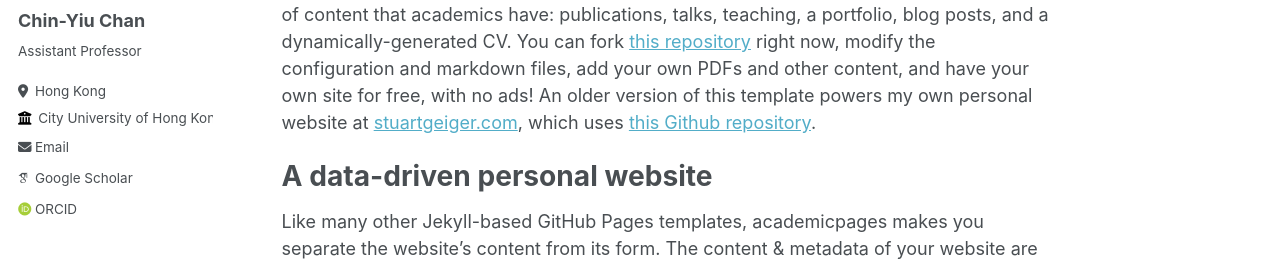
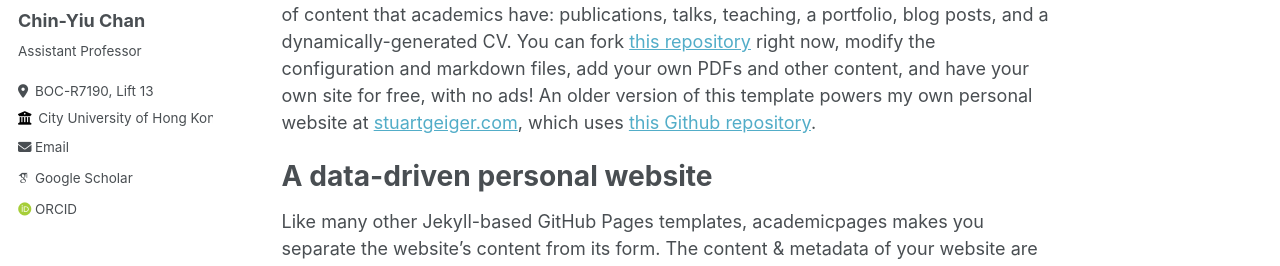
Before and after one commit to cychan-chem/chinychan.github.io, a Jekyll site: the page built from _pages/about.md, in a window 1280 px wide. Shown: the part 290-556 px from the top of the page. Built offline with Jekyll 4.4.1, drawn with Linux system fonts in a browser that asks for light colours; some web fonts are replaced.

Commit message:
Update _config.yml

```diff
--- a/_config.yml
+++ b/_config.yml
@@ -25,7 +25,7 @@ author:
   name             : "Chin-Yiu Chan"
   pronouns         : # example: "she/her"
   bio              : "Assistant Professor"
-  location         : "Hong Kong"
+  location         : "BOC-R7190, Lift 13"
   employer         : "City University of Hong Kong"
   uri              : # https://www.cityu.edu.hk/mse/people/mse-faculty/chan-chin-yiu
   email            : "chinychan2@cityu.edu.hk"
```
